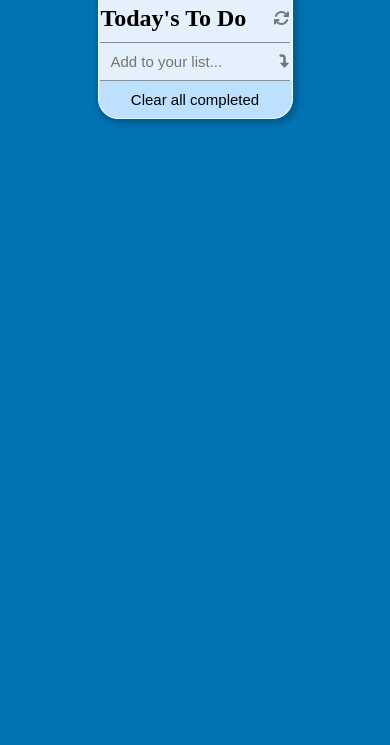
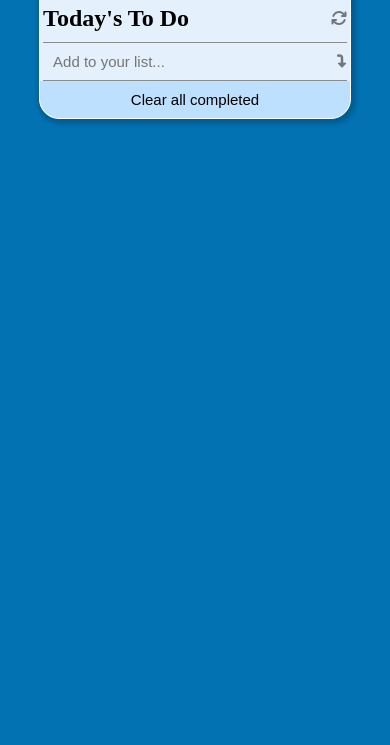
Before and after one commit to AlselwiAisha/To-Do-list-M2, a website built with webpack: page src/index.html in a window 390 px wide. Shown: the part 99-844 px from the top of the page. Built offline with nearby package versions, Linux system fonts and the light colour scheme.

Commit message:
Update style.css

```diff
--- a/src/style.css
+++ b/src/style.css
@@ -147,3 +147,10 @@ span.drag-sort-active {
   background: transparent;
   color: transparent;
 }
+
+@media only screen and (max-width: 768px) {
+  .container {
+    width: 90%;
+    margin: 10%;
+  }
+}
```
